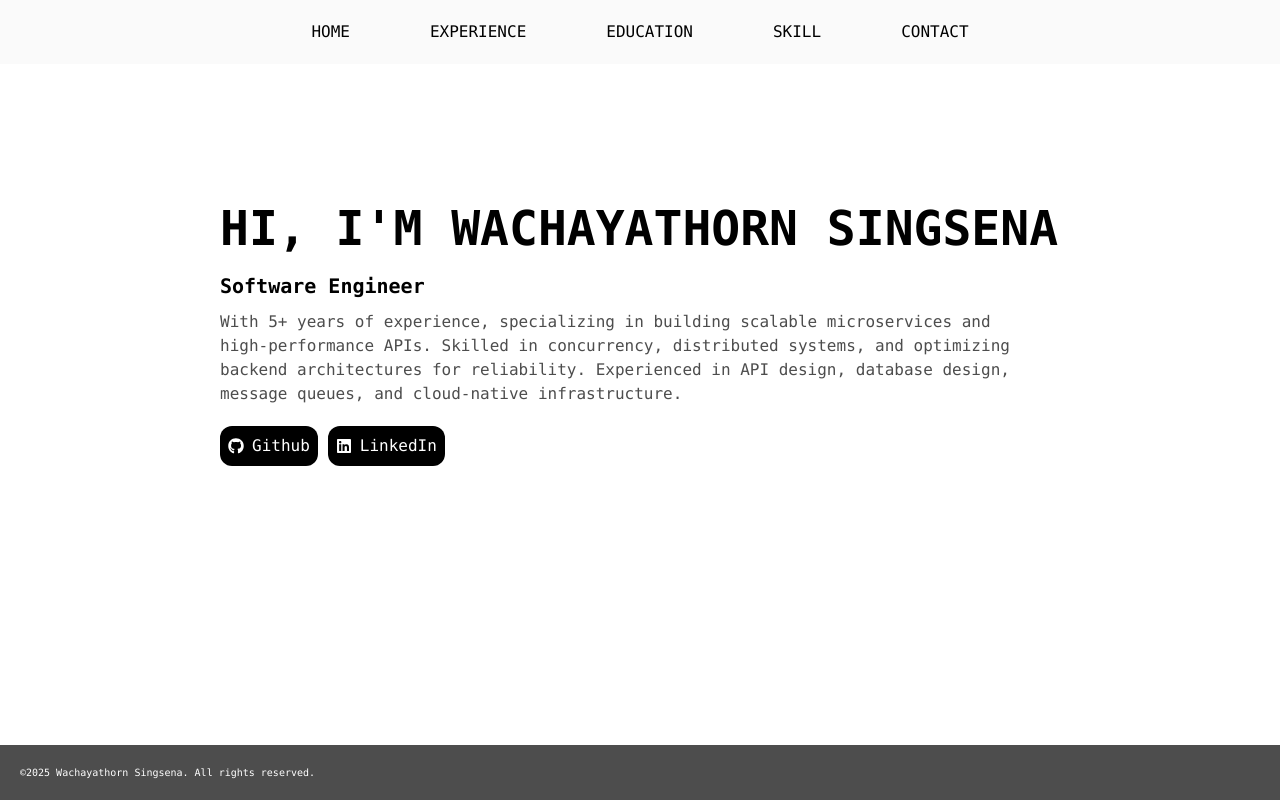
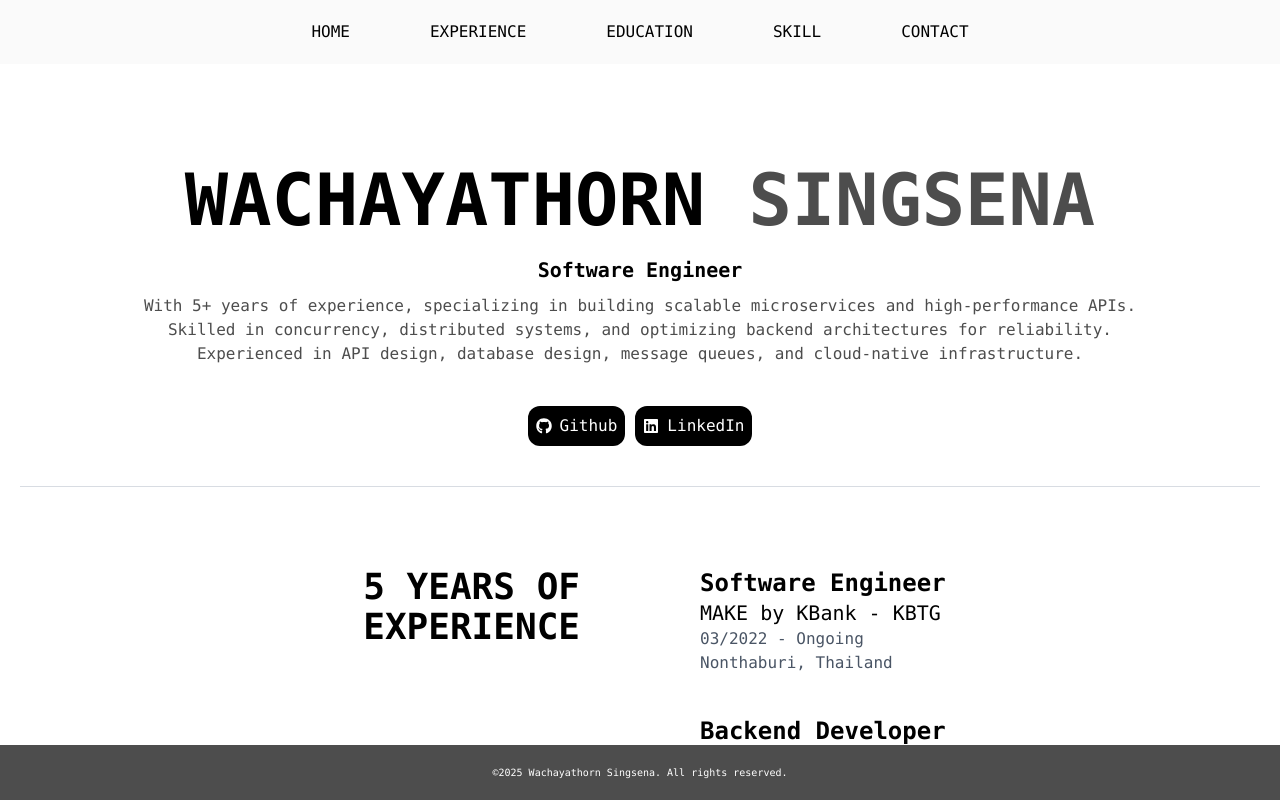
Before and after one commit to wachayathorn/introduce-myself, a Next.js app: page / in a window 1280 px wide. Shown: the top 800 px of the page. Built offline with nearby package versions, Linux system fonts and the light colour scheme; a web font is replaced by a local one.

Commit message:
add experience

```diff
--- /dev/null
+++ b/app/components/experience/experience.tsx
@@ -0,0 +1,26 @@
+import { experiences } from "@/data/experiences";
+
+export default function Experience() {
+  return (
+    <div className="container mx-auto max-w-7xl h-auto p-5 gap-10 flex flex-col md:px-55 md:flex md:flex-row">
+      <div className="md:w-1/2 flex flex-col text-center md:text-end p-5">
+        <h1 className="text-3xl md:text-4xl font-bold p-5">
+          5 YEARS OF EXPERIENCE
+        </h1>
+      </div>
+      <div className="md:w-1/2 flex flex-col text-center md:text-left p-5">
+        {experiences.map((experience, index) => (
+          <div className="hover:bg-[#FAFAFA] flex flex-col p-5 rounded-xl">
+            <h2 key={index} className="text-2xl font-semibold">
+              {experience.title}
+            </h2>
+            <h3 className="text-xl font-medium">{experience.company}</h3>
+            <p className="text-gray-600">
+              {experience.period} <br /> {experience.location}
+            </p>
+          </div>
+        ))}
+      </div>
+    </div>
+  );
+}
--- a/app/components/footer/footer.tsx
+++ b/app/components/footer/footer.tsx
@@ -1,7 +1,7 @@
 export default function Footer() {
   return (
     <div className="fixed bottom-0 w-full bg-[#4D4D4D]">
-      <footer className="container mx-auto max-w-7xl h-auto p-5 flex flex-col md:flex-row justify-start">
+      <footer className="container mx-auto max-w-7xl h-auto p-5 flex flex-col md:flex-row justify-center">
             <p className="text-white text-[10px] font-light">©2025 Wachayathorn Singsena. All rights reserved.</p>
       </footer>
     </div>
--- a/app/components/welcome/welcome.tsx
+++ b/app/components/welcome/welcome.tsx
@@ -1,19 +1,23 @@
 import { FaGithub, FaLinkedin } from "react-icons/fa";
+import Line from "../line/line";
 
 export default function Welcome() {
   return (
-    <div className="container mx-auto max-w-7xl h-auto p-5 flex flex-col md:py-35 md:px-55 justify-start">
-      <h1 className="text-5xl font-bold">HI, I'M WACHAYATHORN SINGSENA</h1>
+    <div className="container mx-auto max-w-7xl h-auto p-5 flex flex-col md:pt-25 text-center items-center">
+      <h1 className="text-7xl font-bold">
+        <span className="text-black">WACHAYATHORN </span>
+        <span className="text-[#4D4D4D]">SINGSENA</span>
+      </h1>
       <h2 className="text-xl font-semibold pt-5">Software Engineer</h2>
       <p className="text-[#4D4D4D] font-medium pt-2.5">
         With 5+ years of experience, specializing in building scalable
-        microservices and <br />
-        high-performance APIs. Skilled in concurrency, distributed systems, and
-        optimizing backend architectures for reliability. Experienced in API
-        design, database design, message queues, and cloud-native
-        infrastructure.
+        microservices and high-performance APIs. <br />
+        Skilled in concurrency, distributed systems, and optimizing backend
+        architectures for reliability. <br />
+        Experienced in API design, database design, message queues, and
+        cloud-native infrastructure.
       </p>
-      <div className="flex flex-col-2 md:flex md:flex-row pt-5 gap-2.5">
+      <div className="flex flex-col-2 md:flex md:flex-row py-10 gap-2.5">
         <a
           href="https://github.com/wachayathorn"
           target="_blank"
@@ -31,6 +35,7 @@ export default function Welcome() {
           LinkedIn
         </a>
       </div>
+      <Line />
     </div>
   );
 }
--- a/app/page.tsx
+++ b/app/page.tsx
@@ -1,9 +1,11 @@
+import Experience from "./components/experience/experience";
 import Welcome from "./components/welcome/welcome";
 
 export default function Home() {
   return (
-    <div className="container">
+    <div>
       <Welcome />
+      <Experience />
     </div>
   );
 }
--- /dev/null
+++ b/data/experiences.tsx
@@ -0,0 +1,110 @@
+export const experiences = [
+  {
+    id: 1,
+    title: "Software Engineer",
+    company: "MAKE by KBank - KBTG",
+    period: "03/2022 - Ongoing",
+    startDate: "2022-03",
+    endDate: null,
+    current: true,
+    location: "Nonthaburi, Thailand",
+    description:
+      "MAKE by KBank is a mobile application designed to simplify money management. Users can manage payments and track expenses all in one place, while organizing their funds into sub-accounts through the Cloud Pocket feature for better control and efficiency. The app also offers Chat Banking and an Expense Summary to help users understand their spending behavior and achieve their saving goals more easily.",
+    responsibilities: [
+      "Work with Agile methodology, manage by Jira.",
+      "Design APIs flow includes defining endpoints, request and response formats, asynchronous flow message-driven architecture using Google Pub/Sub in microservice architecture.",
+      "Design database structure for Mongo Atlas and MySQL includes defining collections, schemas, indexes, and relationships between documents or tables that simply and efficiently for enhance and maintain and manage database version control with Liquibase.",
+      "Develop RESTful APIs each services with Golang with Gin and GraphQL for gateway and integrated with legacy APIs. Efficiently unittest for each APIs and more coverrage each services. Code review and pair programming in squad.",
+      "Conducting performance testing and NFT (Non-Functional Testing) to validate the system reliability, efficiency, and overall performance under conditions with K6, JMeter and Jenkins.",
+      "Responsible for the deployment process to production using Kaniko and Docker for image builds, running on Kubernetes (GKE). Managed infrastructure with Terraform and implemented blue-green deployments via Spinnaker in collaboration with cloud engineers.",
+      "Built internal back-office systems and customer management modules using Node.js, Express.js, and React.js integrating seamlessly with Golang microservices from the main product.",
+    ],
+    technologies: [
+      "Golang",
+      "Gin",
+      "GraphQL",
+      "MongoDB",
+      "MySQL",
+      "Google Pub/Sub",
+      "Kubernetes",
+      "Docker",
+      "Terraform",
+      "Spinnaker",
+      "K6",
+      "JMeter",
+      "Node.js",
+      "Express.js",
+      "React.js",
+    ],
+    type: "full-time",
+  },
+  {
+    id: 2,
+    title: "Backend Developer",
+    company: "Superdev Co., Ltd",
+    period: "01/2023 - 12/2025",
+    startDate: "2023-01",
+    endDate: "2025-12",
+    current: false,
+    location: "Bangkok, Thailand",
+    employmentType: "Part-time",
+    description:
+      "A Thai tech startup that has accumulated experience from co-creating large-scale projects for both the public and private sectors.",
+    responsibilities: [
+      "Work with Agile methodology, manage by Odoo. Lead the backend team in project development.",
+      "Design and develop a Golang project in monolithic architecture with Fiber, Echo that can be easily refactor into microservice architecture in the future.",
+      "Design database structure includes table, relationships, index for PostgreSQL and manage database version control with Atlasgo.",
+      "Design RESTful APIs includes defining endpoints, request and response formats, generating documentation via Swagger, handling errors, and implementing log tracing.",
+      "Develop features that utilize third-party or open-source services such as LineAPI, GoogleAPI, ThaiBulkSMS, Cloudflare, Google Cloud Platform and payment gateway such Stripe, Pay Solutions.",
+    ],
+    technologies: [
+      "Golang",
+      "Fiber",
+      "Echo",
+      "PostgreSQL",
+      "Atlasgo",
+      "Swagger",
+      "LineAPI",
+      "GoogleAPI",
+      "Stripe",
+      "GCP",
+    ],
+    type: "part-time",
+  },
+  {
+    id: 3,
+    title: "Backend Developer",
+    company: "RV Connex Co., Ltd",
+    period: "07/2020 - 02/2022",
+    startDate: "2020-07",
+    endDate: "2022-02",
+    current: false,
+    location: "Pathum Thani, Thailand",
+    description:
+      "Worked in the Software Development section, developing web applications for the university.",
+    responsibilities: [
+      "Work with Waterfall methodology, manage by Jira.",
+      "Collaborate with team lead for design backend project structure in monolithic or microservice architecture.",
+      "Collaborate with database team for design databases structure includes table, relationships and document for MongoDB and MariaDB.",
+      "Develop RESTful APIs and WebSocket (Socket.io) each services with NestJS using NATS for messaging communication between the gateway and services in microservice architecture.",
+      "Develop features that using third-party such as LineAPI, GoogleAPI, Keycloak and Jitsi Meet Conference.",
+      "Install CI/CD flow that includes Docker, Kubernetes and Jenkins for automate deployment in each environment to ensure seamless integration and continuous delivery.",
+      "Collaborate with infrastructure team to set up monitoring using Kubernetes Dashboard, Prometheus and Grafana.",
+    ],
+    technologies: [
+      "NestJS",
+      "TypeScript",
+      "MongoDB",
+      "MariaDB",
+      "NATS",
+      "Socket.io",
+      "Docker",
+      "Kubernetes",
+      "Jenkins",
+      "Prometheus",
+      "Grafana",
+      "Keycloak",
+    ],
+    type: "full-time",
+  },
+];
```
